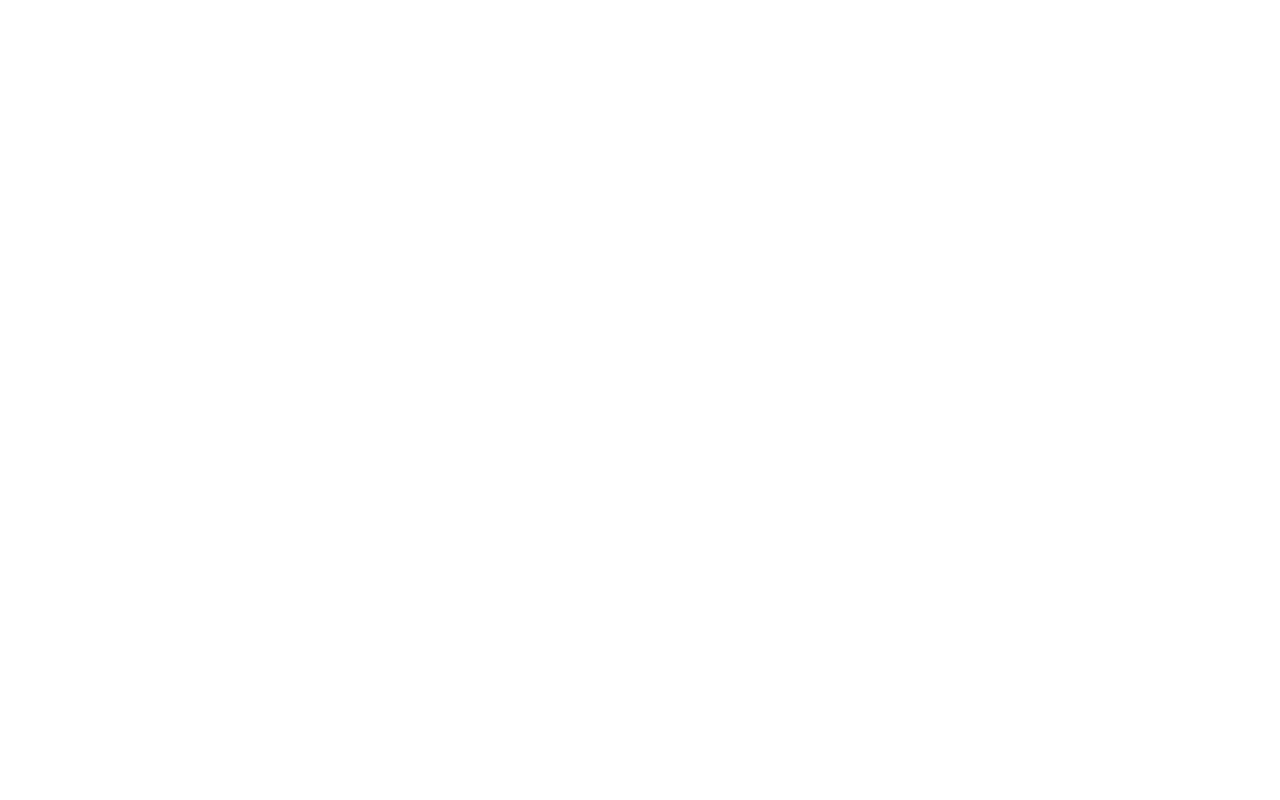
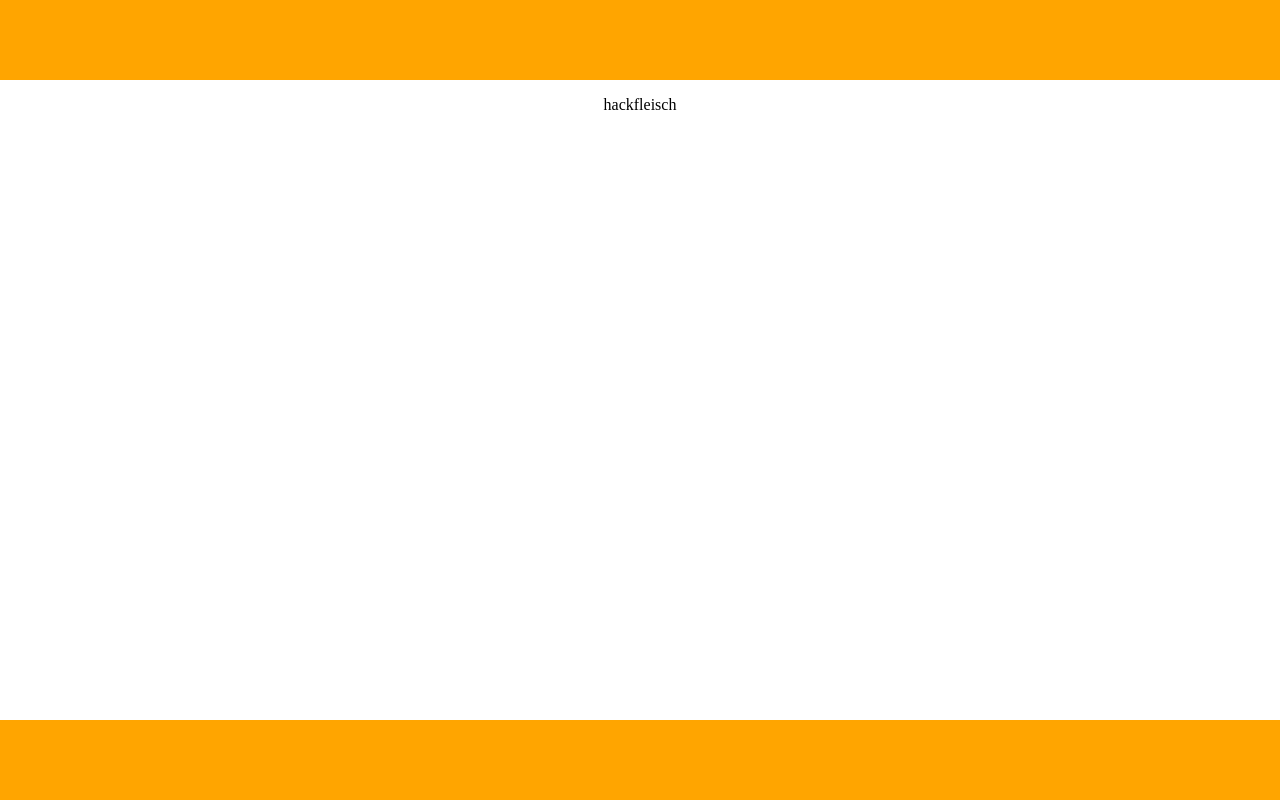
Before and after one commit to Merino-Creator/Bestellapp, a plain HTML site: page index.html in a window 1280 px wide. Drawn offline with Linux system fonts and the light colour scheme.

Commit message:
created content wrapper and basic style concepts

```diff
--- a/index.html
+++ b/index.html
@@ -1,5 +1,6 @@
 <!DOCTYPE html>
 <html lang="en">
+
 <head>
     <meta charset="UTF-8">
     <meta name="viewport" content="width=device-width, initial-scale=1.0">
@@ -9,11 +10,24 @@
     <link rel="stylesheet" href="/styles/standard.css">
     <link rel="stylesheet" href="/styles/assets.css">
 </head>
+
 <body>
+
+    <header></header>
+
+    <main>
+        <div class="content_Wrapper">
+            <p>hackfleisch</p>
+        </div>
+    </main>
+
+    <footer></footer>
+
 
 </body>
 
 <script src="/scripts/db.js"></script>
 <script src="/scripts/template.js"></script>
 <script src="/script.js"></script>
+
 </html>
--- a/style.css
+++ b/style.css
@@ -0,0 +1,18 @@
+header {
+    height: 80px;
+    width: 100%;
+    background-color: orange;
+    display: flex;
+}
+
+main {
+    display: flex;
+    flex: 1;
+}
+
+footer {
+    height: 80px;
+    width: 100%;
+    background-color: orange;
+    display: flex;
+}
--- a/styles/standard.css
+++ b/styles/standard.css
@@ -0,0 +1,12 @@
+body {
+    margin: 0;
+    height: 100vh;
+    display: flex;
+    flex-direction: column;
+    align-items: center;
+}
+
+.content_Wrapper {
+    display: flex;
+    max-width: 1920px;
+}
```
